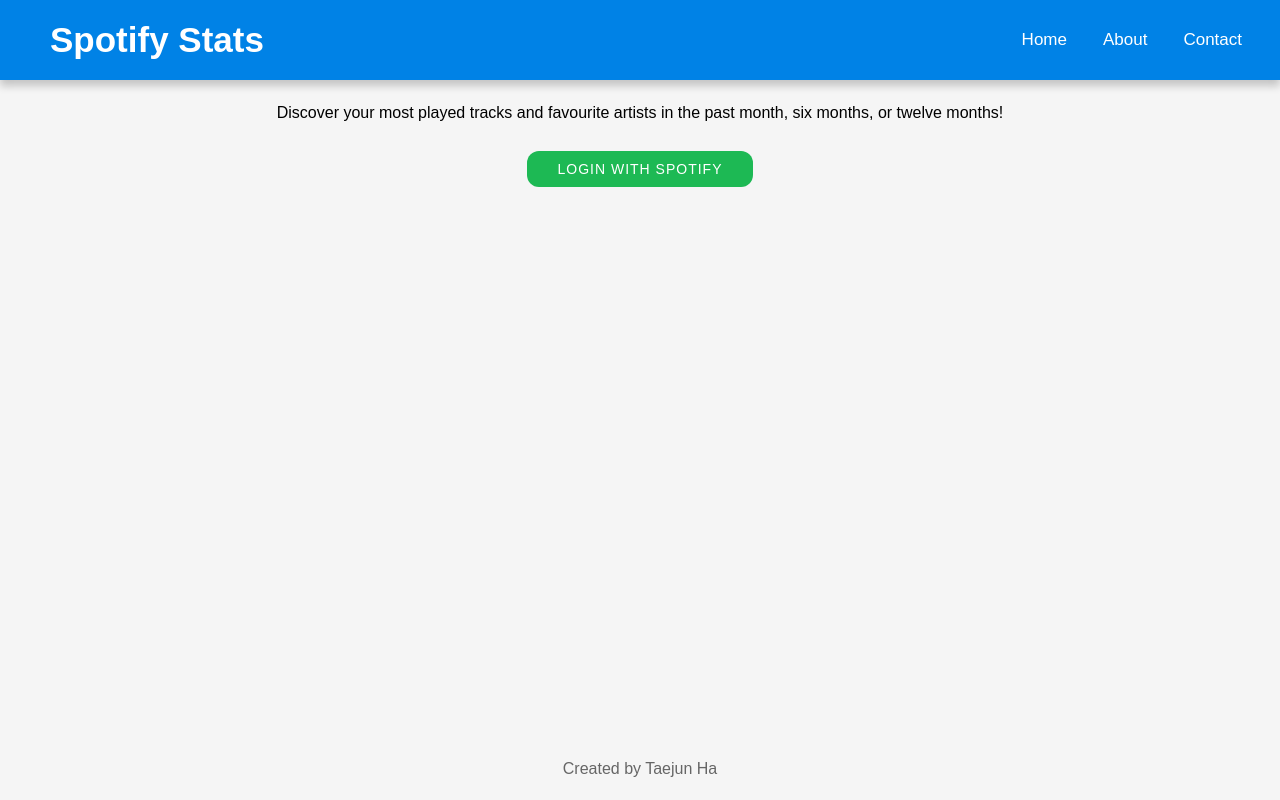
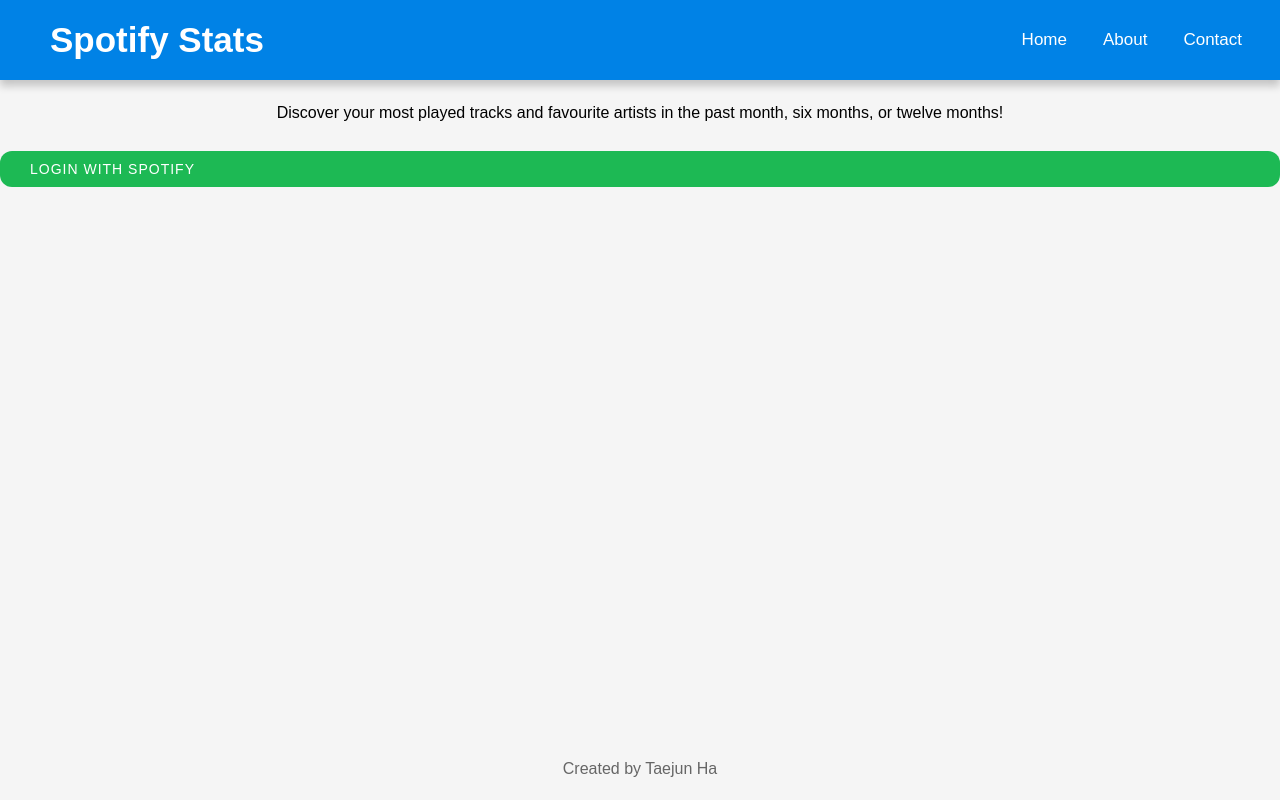
Before and after one commit to taejunha/spotify-stats, a React (Create React App) app: page /home in a window 1280 px wide. Built offline with nearby package versions, Linux system fonts and the light colour scheme.

Commit message:
login button change

```diff
--- a/src/components/HomePage.js
+++ b/src/components/HomePage.js
@@ -8,7 +8,7 @@
         <p className="info" align="center">
             Discover your most played tracks and favourite artists in the past month, six months, or twelve months!
         </p>
-        <button className="login" role="button" >Login with Spotify</button>
+        <a href="/login" className="login" role="button" >Login with Spotify</a>
 
         </>
     )
```
